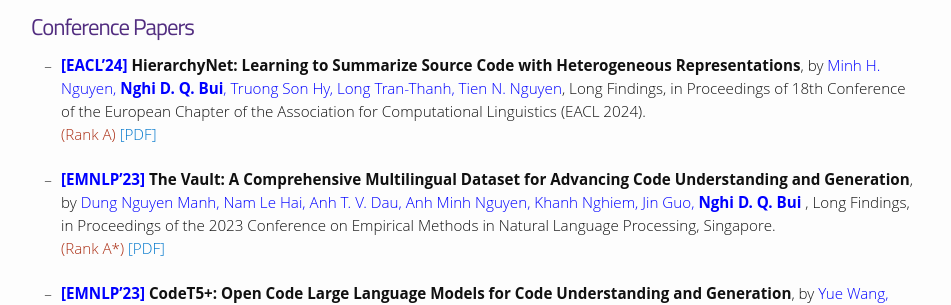
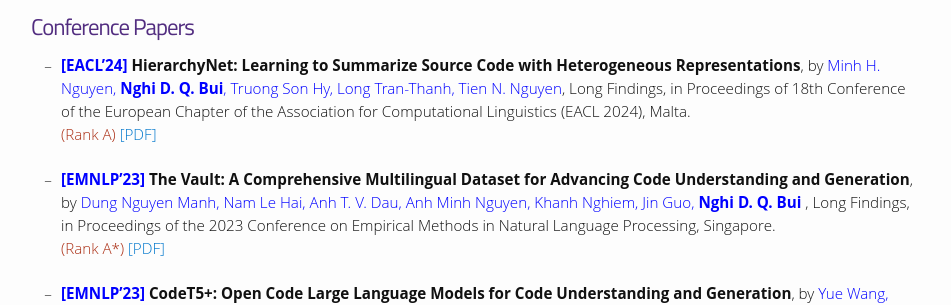
Before and after one commit to bdqnghi/bdqnghi.github.io, a Jekyll site: the page built from publications/publications.md, in a window 1280 px wide and 900 px high, scrolled down 574 px. Shown: the part 182-487 px from the top of the window, without its empty margins (164-1115 px from the left). Built offline with Jekyll 4.4.1, drawn with Linux system fonts in a browser that asks for light colours; nearby versions of some CDN libraries; some web fonts are replaced.

Commit message:
Update publications.md

```diff
--- a/publications/publications.md
+++ b/publications/publications.md
@@ -34,7 +34,7 @@
 <a href="https://arxiv.org/pdf/2008.01566.pdf" target="_blank"> [PDF]</a>
 
 # Conference Papers
-- <span style="color:blue">**[EACL'24]**</span> **HierarchyNet: Learning to Summarize Source Code  with Heterogeneous Representations**, by <span style="color:blue">Minh H. Nguyen, **Nghi D. Q. Bui**, Truong Son Hy, Long Tran-Thanh, Tien N. Nguyen</span>, Long Findings, in Proceedings of 18th Conference of the European Chapter of the Association for Computational Linguistics (EACL 2024).
+- <span style="color:blue">**[EACL'24]**</span> **HierarchyNet: Learning to Summarize Source Code  with Heterogeneous Representations**, by <span style="color:blue">Minh H. Nguyen, **Nghi D. Q. Bui**, Truong Son Hy, Long Tran-Thanh, Tien N. Nguyen</span>, Long Findings, in Proceedings of 18th Conference of the European Chapter of the Association for Computational Linguistics (EACL 2024), Malta.
 <br>
 <span style="color:#AB2F15">(Rank A)</span><a href="https://arxiv.org/abs/2205.15479" target="_blank"> [PDF]</a>
 <br>
```
